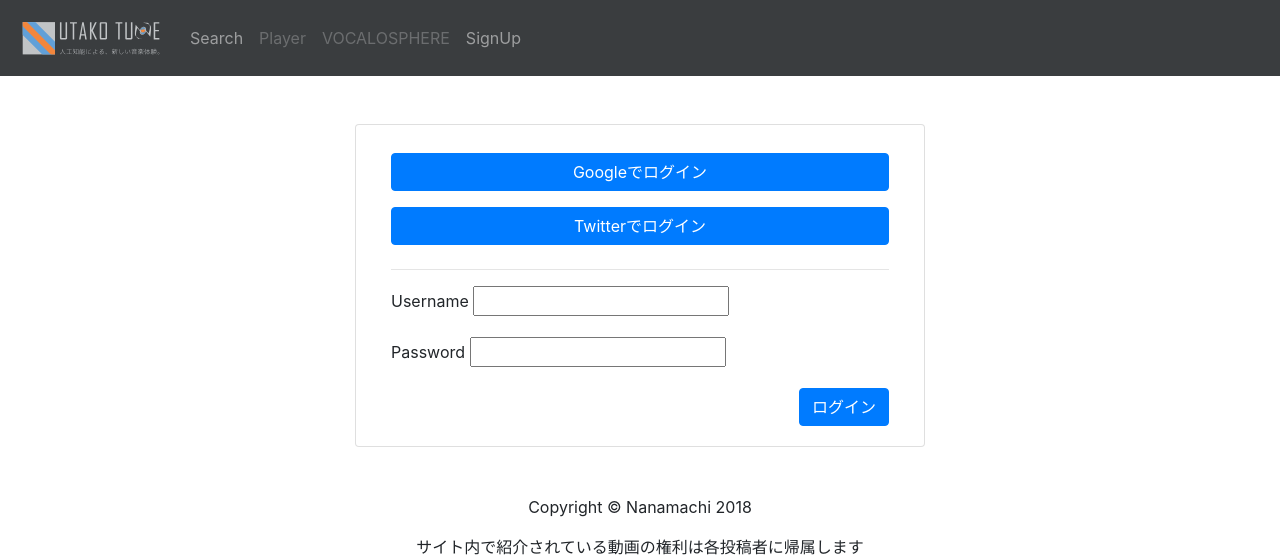
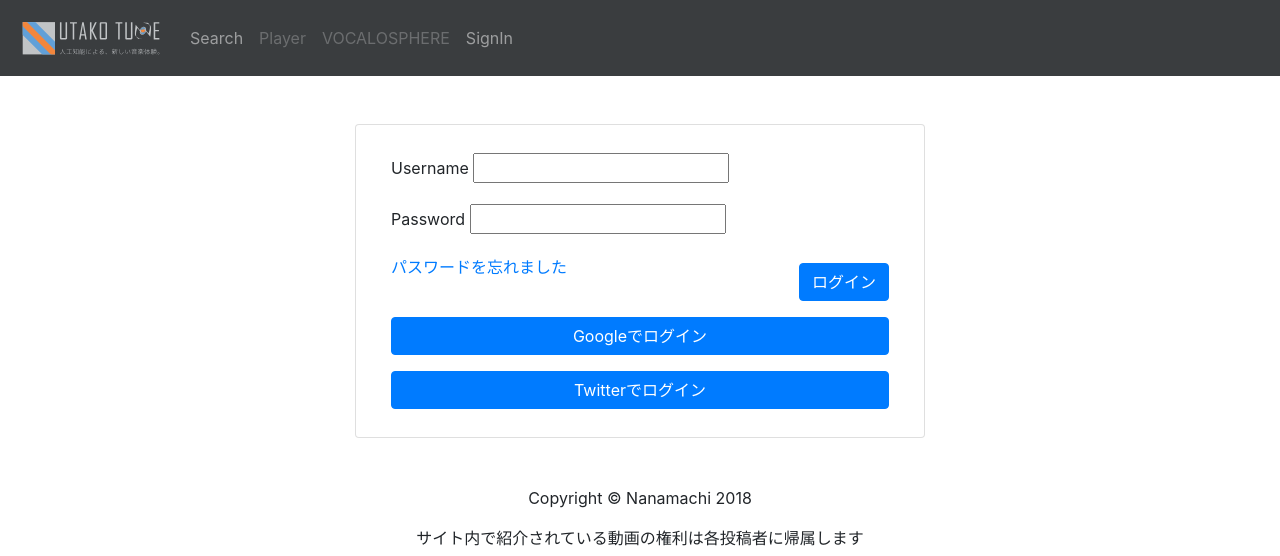
Before and after one commit to UtakoTuneProj/UtakoSite, a Django app: template register/templates/register/login.html in a window 1280 px wide. Shown: the top 556 px of the page. Run offline with Django 3.2, Linux system fonts and the light colour scheme; the template is opened without the code that fills it: most values are stand-ins (such as "Sample title", 1, 10 or a date in 2020); form fields are guessed from the names that the template uses; some libraries are stand-ins or nearby versions.

Commit message:
change register/view.py: add PasswordResetView,PasswordResetDoneView

```diff
--- a/UtakoSite/settings.py
+++ b/UtakoSite/settings.py
@@ -25,6 +25,7 @@ else:
     from .secrets import STATIC_URL
     from .secrets import SOCIAL_AUTH_TWITTER_KEY, SOCIAL_AUTH_TWITTER_SECRET
     from .secrets import SOCIAL_AUTH_GOOGLE_OAUTH2_KEY, SOCIAL_AUTH_GOOGLE_OAUTH2_SECRET
+    from .secrets import EMAIL_HOST, EMAIL_PORT, EMAIL_HOST_USER, EMAIL_HOST_PASSWORD
 
 # Build paths inside the project like this: os.path.join(BASE_DIR, ...)
 BASE_DIR = os.path.dirname(os.path.dirname(os.path.abspath(__file__)))
@@ -168,6 +169,8 @@ if DEBUG:
         'INTERCEPT_REDIRECTS': False,
     }
 
+    EMAIL_BACKEND = 'django.core.mail.backends.console.EmailBackend'
+
 LOGIN_URL = 'register:login'
 LOGIN_REDIRECT_URL = 'movie:index'
 SOCIAL_AUTH_URL_NAMESPACE = 'social'
--- a/UtakoSite/templates/base.html
+++ b/UtakoSite/templates/base.html
@@ -49,7 +49,7 @@
               <a href="#" class='nav-item nav-link disabled'>UserPage</a>
               <a href="/auth/logout" class='nav-item nav-link'>SignOut</a>
             {% else %}
-              <a href="/auth/login" class='nav-item nav-link'>SignUp</a>
+              <a href="/auth/login" class='nav-item nav-link'>SignIn</a>
             {% endif %}
           </ul>
         </div>
--- a/UtakoSite/urls.py
+++ b/UtakoSite/urls.py
@@ -26,6 +26,7 @@ urlpatterns = [
     path('auth/', include('register.urls')),
     path('pages/', include('django.contrib.flatpages.urls')),
     path('', include('social_django.urls', namespace='social')),
+    path('', include('django.contrib.auth.urls')),
     re_path('^$', views.flatpage, {'url': 'index/'})
 ]
 
--- a/register/templates/register/login.html
+++ b/register/templates/register/login.html
@@ -24,11 +24,9 @@
         </div>
       {% endif %}
 
-      <form method="post" action="{% url 'register:login' %}" >
+      <div class="my-2">
+        <form method="post" action="{% url 'register:login' %}">
           {% csrf_token %}
-        <a href="{% url "social:begin" "google-oauth2" %}"><div class="btn btn-primary col-12 my-2">Googleでログイン</div></a>
-        <a href="{% url "social:begin" "twitter" %}"><div class="btn btn-primary col-12 my-2">Twitterでログイン</div></a>
-        <hr>
           <div class="form-group">
             {{form.username.label_tag}}
             {{form.username}}
@@ -37,9 +35,13 @@
             {{form.password.label_tag}}
             {{form.password}}
           </div>
-        <input type="submit" class="btn btn-primary float-right" value="ログイン" />
+          <input type="submit" class="btn btn-primary float-right my-2" value="ログイン" />
           <input type="hidden" name="next" value="{{ next }}" />
+          <a href="{% url "register:password_reset" %}">パスワードを忘れました</a>
         </form>
+      </div>
+      <a href="{% url "social:begin" "google-oauth2" %}"><div class="btn btn-primary col-12 my-2">Googleでログイン</div></a>
+      <a href="{% url "social:begin" "twitter" %}"><div class="btn btn-primary col-12 my-2">Twitterでログイン</div></a>
     </div>
   </div>
 </div>
--- a/register/urls.py
+++ b/register/urls.py
@@ -1,4 +1,4 @@
-from django.urls import path
+from django.urls import path, include
 
 from . import views
 
@@ -7,4 +7,6 @@ app_name = 'register'
 urlpatterns = [
     path('login/', views.Login.as_view(), name='login'),
     path('logout/', views.Logout.as_view(), name='logout'),
+    path('password_reset/', views.PasswordReset.as_view(), name='password_reset'),
+    path('password_reset/done/', views.PasswordResetDone.as_view(), name='password_reset_done'),
 ]
```
Also changed, not shown: register/forms.py (+8 -1 lines), register/views.py (+13 -2 lines), 1 other file. Lines whose indentation alone changed are shown as unchanged.
